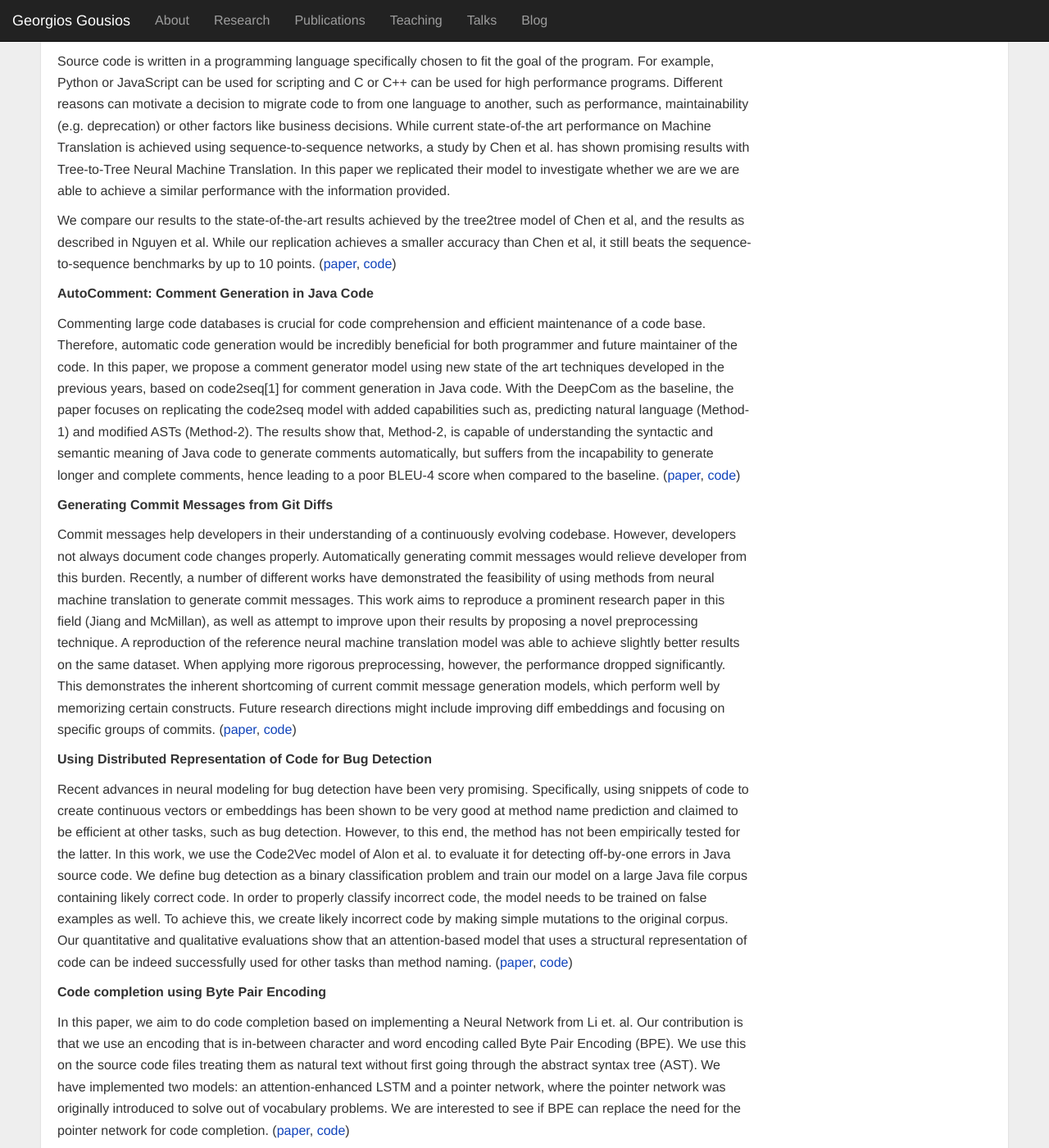
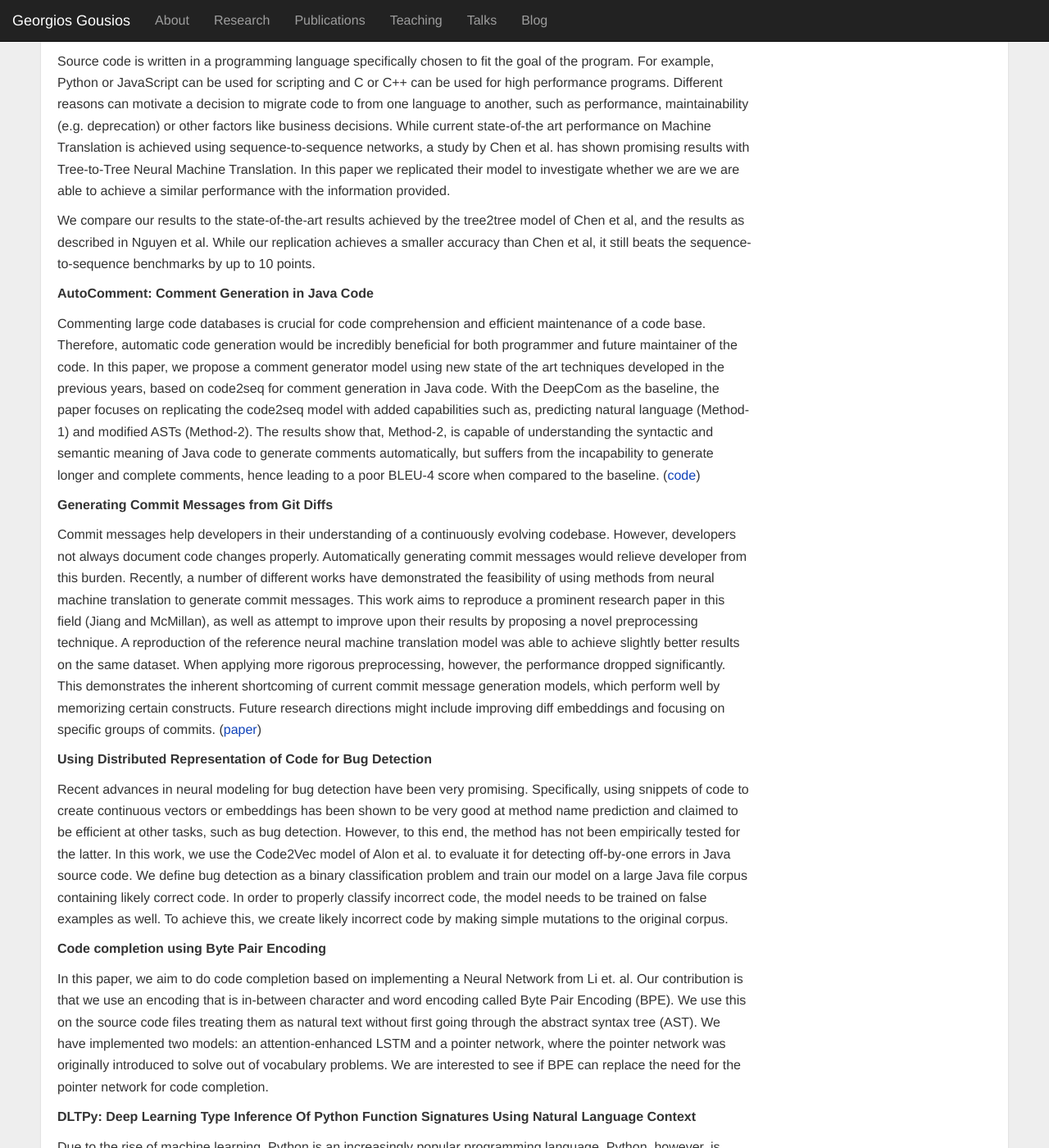
Before and after one commit to gousiosg/homepage, a Jekyll site: the page built from _posts/2019-11-08-machine-learning-software-engineering.md, in a window 1280 px wide and 1400 px high, scrolled down 811 px. Shown: the whole window at 82% size. Built offline with Jekyll 4.4.1, drawn with Linux system fonts in a browser that asks for light colours; nearby versions of some CDN libraries; Markdown is read by kramdown in place of the engine named in the settings; comment, search, counter and statistics services are not loaded; some of the changed text lies outside the part shown.

Commit message:
New papers, students

```diff
--- a/_config.yml
+++ b/_config.yml
@@ -2,7 +2,7 @@
 # For more see: https://github.com/mojombo/jekyll/wiki/Permalinks
 permalink: /blog/:title
 
-exclude: [".rvmrc", ".rbenv-version", "README.md", "Rakefile", "changelog.md"]
+exclude: [".rvmrc", ".rbenv-version", "README.md", "Rakefile", "changelog.md", "vendor"]
 highlighter: rouge
 markdown: rdiscount
 
--- a/_posts/2019-11-08-machine-learning-software-engineering.md
+++ b/_posts/2019-11-08-machine-learning-software-engineering.md
@@ -53,8 +53,6 @@
 model of Chen et al, and the results as described in Nguyen et al. While our
 replication achieves a smaller accuracy than Chen et al, it still beats the
 sequence-to-sequence benchmarks by up to 10 points.
-([paper](https://drive.google.com/open?id=1Seap0JP5lkUKqHiuMCn5uugj7-Z71Anz),
-[code](https://github.com/serg-ml4se-2019/group1-code-translation))
 
 __AutoComment: Comment Generation in Java Code__
 
@@ -62,7 +60,7 @@
 maintenance of a code base. Therefore, automatic code generation would be
 incredibly beneficial for both programmer and future maintainer of the code. In
 this paper, we propose a comment generator model using new state of the art
-techniques developed in the previous years, based on code2seq[1] for comment
+techniques developed in the previous years, based on code2seq for comment
 generation in Java code. With the DeepCom as the baseline, the paper focuses on
 replicating the code2seq model with added capabilities such as, predicting
 natural language (Method-1) and modified ASTs (Method-2). The results show that,
@@ -70,8 +68,7 @@
 code to generate comments automatically, but suffers from the incapability to
 generate longer and complete comments, hence leading to a poor BLEU-4 score when
 compared to the baseline.
-([paper](https://github.com/serg-ml4se-2019/group-2-mutation-testing),
-[code](https://github.com/LRNavin/AutoComments))
+([code](https://github.com/LRNavin/AutoComments))
 
 __Generating Commit Messages from Git Diffs__
 
@@ -89,14 +86,12 @@
 current commit message generation models, which perform well by memorizing
 certain constructs.  Future research directions might include improving diff
 embeddings and focusing on specific groups of commits.
-([paper](https://drive.google.com/open?id=191ubgIwuijiGODgwiYboJQI-_HXfMBf8),
-[code](https://github.com/serg-ml4se-2019/group4-generating-commit-messages))
+([paper](https://arxiv.org/pdf/1911.11690.pdf))
 
 __Using Distributed Representation of Code for Bug Detection__
 
 Recent advances in neural modeling for bug detection have been very promising. Specifically, using snippets of code to create continuous vectors or embeddings has been shown to be very good at method name prediction and claimed to be efficient at other tasks, such as bug detection. However, to this end, the method has not been empirically tested for the latter.
 In this work, we use the Code2Vec model of Alon et al. to evaluate it for detecting off-by-one errors in Java source code. We define bug detection as a binary classification problem and train our model on a large Java file corpus containing likely correct code. In order to properly classify incorrect code, the model needs to be trained on false examples as well. To achieve this, we create likely incorrect code by making simple mutations to the original corpus.
-Our quantitative and qualitative evaluations show that an attention-based model that uses a structural representation of code can be indeed successfully used for other tasks than method naming. ([paper](https://drive.google.com/open?id=13Gqbj6w0wJ1wNyl68kKqjyhiIeDW5rFB), [code](https://github.com/serg-ml4se-2019/group5-deep-bugs))
 
 __Code completion using Byte Pair Encoding__
 
@@ -108,8 +103,6 @@
 attention-enhanced LSTM and a pointer network, where the pointer network was
 originally introduced to solve out of vocabulary problems. We are interested to
 see if BPE can replace the need for the pointer network for code completion.
-([paper](https://drive.google.com/open?id=1ccgC0o35Qu2v9oXQRxUiyIUBZUGVLAsY),
-[code](https://github.com/serg-ml4se-2019/group6-code-completion))
 
 __DLTPy: Deep Learning Type Inference Of Python Function Signatures Using Natural Language Context__
 
@@ -127,8 +120,7 @@
 predicting types more accurately. DLTPy does not significantly outperform or
 underperform the previous work NL2Type for Javascript, but does show that
 similar prediction is possible for Python.
-([paper](https://drive.google.com/open?id=1nAW4hF1UxYrPzs6c4nK828b5Bm0eb3E5),
-[code](https://github.com/serg-ml4se-2019/group7-type-inferences))
+([paper](https://arxiv.org/abs/1912.00680))
 
 __Identifying Approaches to Detect Logging Opportunities in Java Source Code__
 
@@ -144,8 +136,6 @@
 a RFC or SVM is the most promising with a balanced accuracy of 0.71 and a recall
 of 0.48. We also conclude that a pretrained code2vec model cannot always be
 simply applied on different code context problems.
-([paper](https://drive.google.com/open?id=16tRXPFKaBvDCm_0uvG7LowmD7s_WVzrE),
-[code](https://github.com/serg-ml4se-2019/group8-logging-strategies))
 
 __Multi-label Classification for Automatic Tag Prediction in the Context of Programming Challenges__
 
@@ -158,16 +148,13 @@
 description using machine and deep learning methods. We observe that the deep
 learning methods implemented outperform well-known IR approaches such as tf-idf,
 thus providing a starting point for further research on the task.
-([paper](https://drive.google.com/open?id=1afuSccqDuEI9YWEljFaXcDvUKPBNDB6Y),
-[code](https://github.com/serg-ml4se-2019/group11-tagging-algorithm-problems))
+([paper](https://arxiv.org/abs/1911.12224))
 
 __Learning How to Mutate Python Source Code from Bug-Fixes__
 
 The goal was to replicate an existing paper to a similar problem. This project
 focuses on the topic of learning Python code mutants for mutation testing and
 takes [9] as a blueprint, which has researched the same topic but for Java code.
-([paper](https://drive.google.com/open?id=1wfr3TaliRWWjITVWL5nW6-LJcbkppAYv),
-[code](https://github.com/serg-ml4se-2019/group-2-mutation-testing))
 
 ### The experience
 
@@ -177,8 +164,7 @@
 appreciate the state of the art in the field, which is, let's just say, emerging 😉
 
 But what I 've mostly come to admire is our students. What a group! It was
-amazing to see that in less than 2 months (actually, in most cases, less than 1
-month: students 😅) students being able to fully replicate existing work, coming
+amazing to see that in less than 2 months students being able to fully replicate existing work, coming
 up with great new ideas and even write almost publication quality papers. No
 matter where they go after the course, I am sure that they will shine! I would
 hire 90% of them on the spot, if I were in the industry.
```
Also changed, not shown: other parts of _posts/2019-11-08-machine-learning-software-engineering.md (+2 -2 lines), index.md (+18 -20 lines), oldnews.md (+3 -0 lines), research.md (+1 -2 lines), teaching.md (+3 -3 lines), 3 other files.
